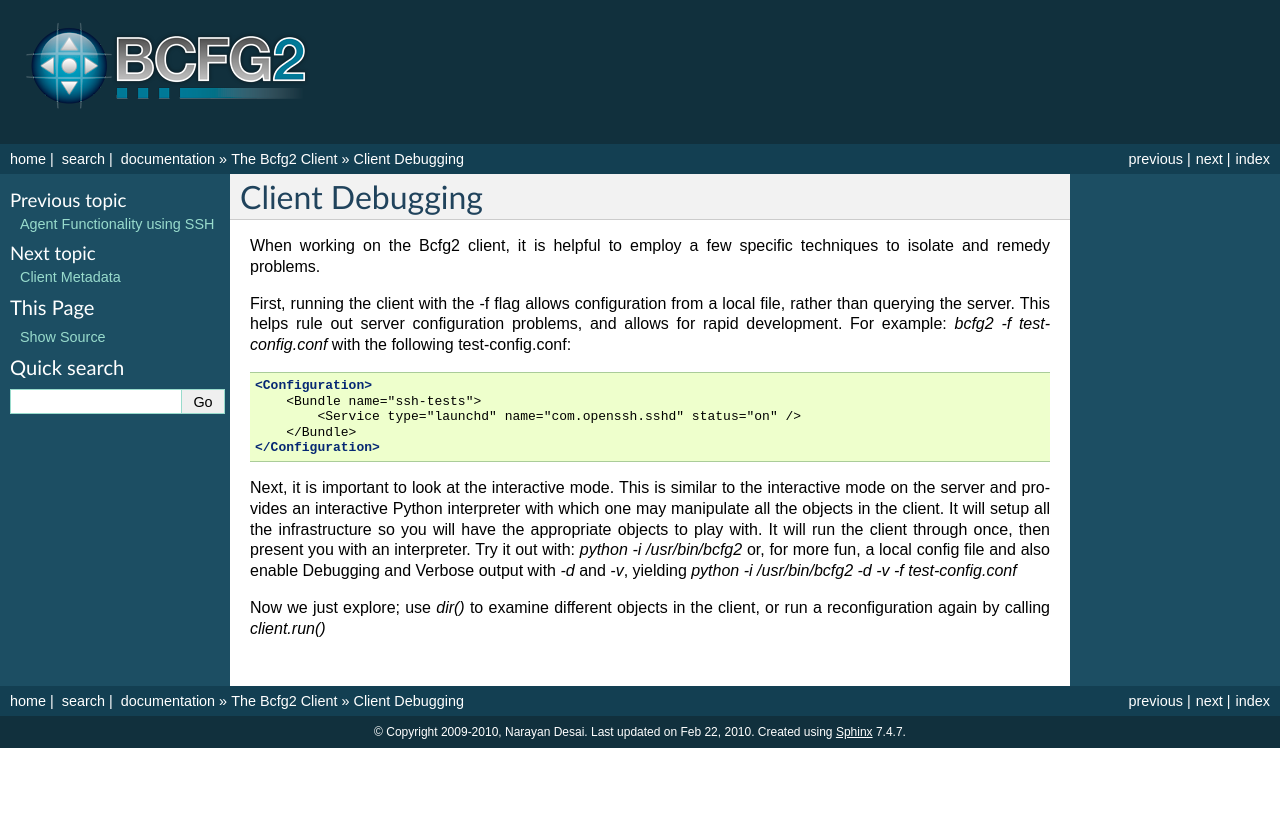
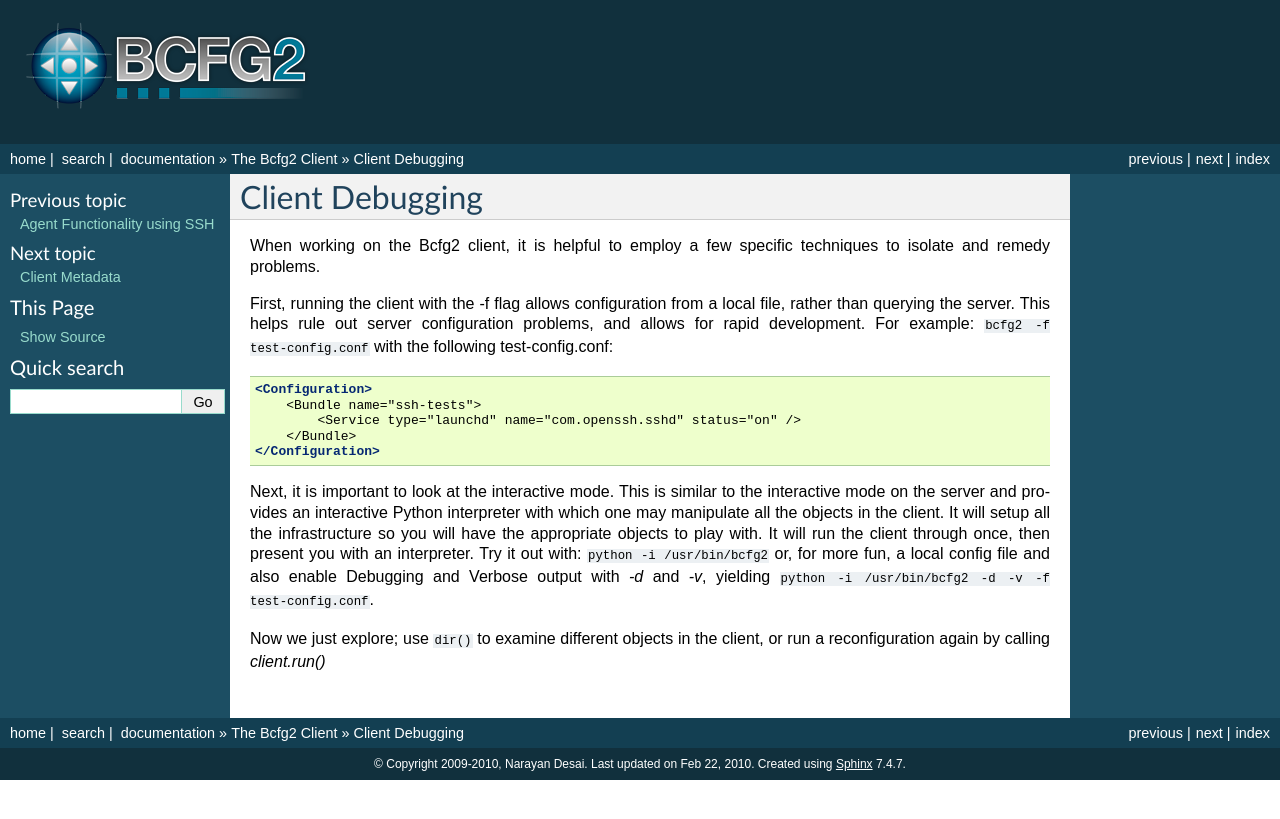
Before and after one commit to Bcfg2/bcfg2, a Sphinx documentation site: the page built from doc/client/debugging.txt, in a window 1280 px wide. Shown: the top 819 px of the page. Built offline with Sphinx 7.4.7, drawn with Linux system fonts in a browser that asks for light colours.

Commit message:
doc: formatting fixes
Signed-off-by: Sol Jerome <solj@ices.utexas.edu>

git-svn-id: https://svn.mcs.anl.gov/repos/bcfg/trunk/bcfg2@5738 ce84e21b-d406-0410-9b95-82705330c041

```diff
--- a/doc/client/debugging.txt
+++ b/doc/client/debugging.txt
@@ -6,9 +6,13 @@
 Client Debugging
 ================
 
-When working on the Bcfg2 client, it is helpful to employ a few specific techniques to isolate and remedy problems.
+When working on the Bcfg2 client, it is helpful to employ a few specific
+techniques to isolate and remedy problems.
 
-First, running the client with the -f flag allows configuration from a local file, rather than querying the server. This helps rule out server configuration problems, and allows for rapid development. For example: `bcfg2 -f test-config.conf` with the following test-config.conf:
+First, running the client with the -f flag allows configuration from a
+local file, rather than querying the server. This helps rule out server
+configuration problems, and allows for rapid development. For example:
+``bcfg2 -f test-config.conf`` with the following test-config.conf:
 
 .. code-block:: rst
 
@@ -18,6 +22,15 @@ First, running the client with the -f flag allows configuration from a local fil
         </Bundle>
     </Configuration>
 
-Next, it is important to look at the interactive mode. This is similar to the interactive mode on the server and provides an interactive Python interpreter with which one may manipulate all the objects in the client. It will setup all the infrastructure so you will have the appropriate objects to play with. It will run the client through once, then present you with an interpreter. Try it out with: `python -i /usr/bin/bcfg2` or, for more fun, a local config file and also enable Debugging and Verbose output with `-d` and `-v`, yielding `python -i /usr/bin/bcfg2 -d -v -f test-config.conf`
+Next, it is important to look at the interactive mode. This is similar
+to the interactive mode on the server and provides an interactive
+Python interpreter with which one may manipulate all the objects in
+the client. It will setup all the infrastructure so you will have the
+appropriate objects to play with. It will run the client through once,
+then present you with an interpreter. Try it out with: ``python -i
+/usr/bin/bcfg2`` or, for more fun, a local config file and also enable
+Debugging and Verbose output with `-d` and `-v`, yielding ``python -i
+/usr/bin/bcfg2 -d -v -f test-config.conf``.
 
-Now we just explore; use `dir()` to examine different objects in the client, or run a reconfiguration again by calling `client.run()`
+Now we just explore; use ``dir()`` to examine different objects in the
+client, or run a reconfiguration again by calling `client.run()`
```
Also changed, not shown: doc/client/index.txt (+13 -6 lines).
